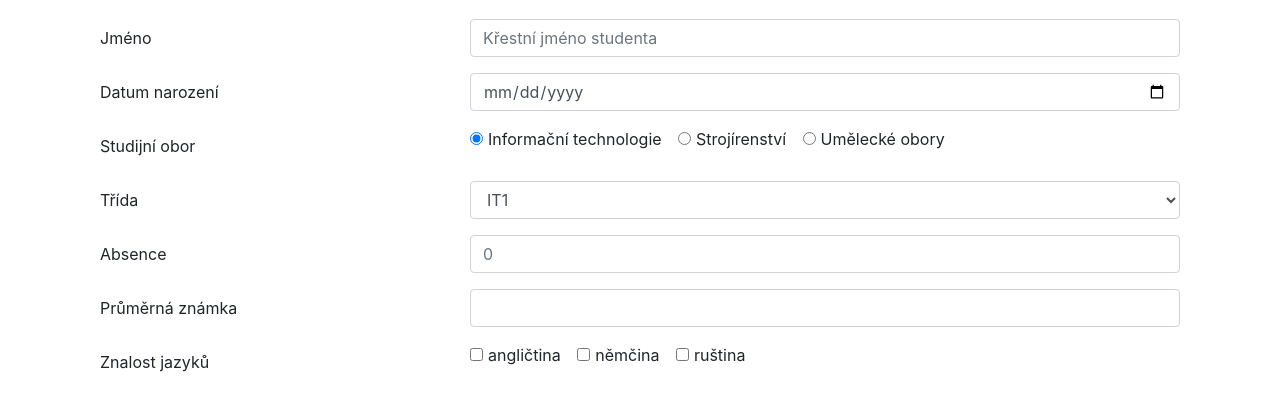
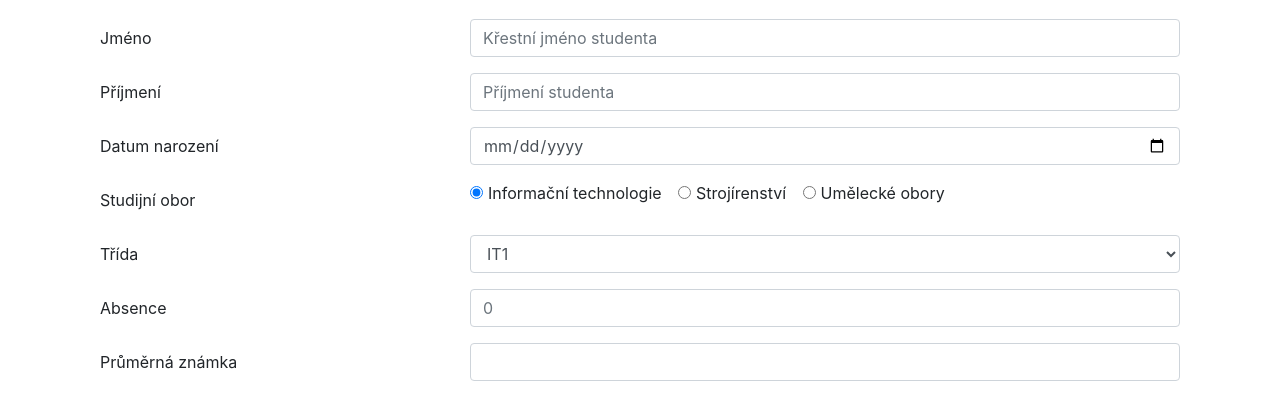
Before and after one commit to 0p4tr1k0/regex, a plain HTML site: page formular-validace-main/index.html in a window 1280 px wide. Shown: the part 359-753 px from the top of the page. Drawn offline with nearby package versions, Linux system fonts and the light colour scheme.

Commit message:
prijmeni

```diff
--- a/formular-validace-main/index.html
+++ b/formular-validace-main/index.html
@@ -30,6 +30,14 @@
                         <div class="invalid-feedback">Prosím, vyplňte správně křestní jméno.</div>
                     </div>
                 </div>
+    <!-- Text input-->
+    <div class="form-group row">
+        <label class="col-sm-4 col-form-label" for="prijmeni">Příjmení</label>
+            <div class="col-sm-8">
+                <input id="prijmeni" name="prijmeni" placeholder="Příjmení studenta" class="form-control"
+                    required type="text">
+            </div>
+    </div>
 
                 <!-- Text input-->
                 <div class="form-group row">
```
